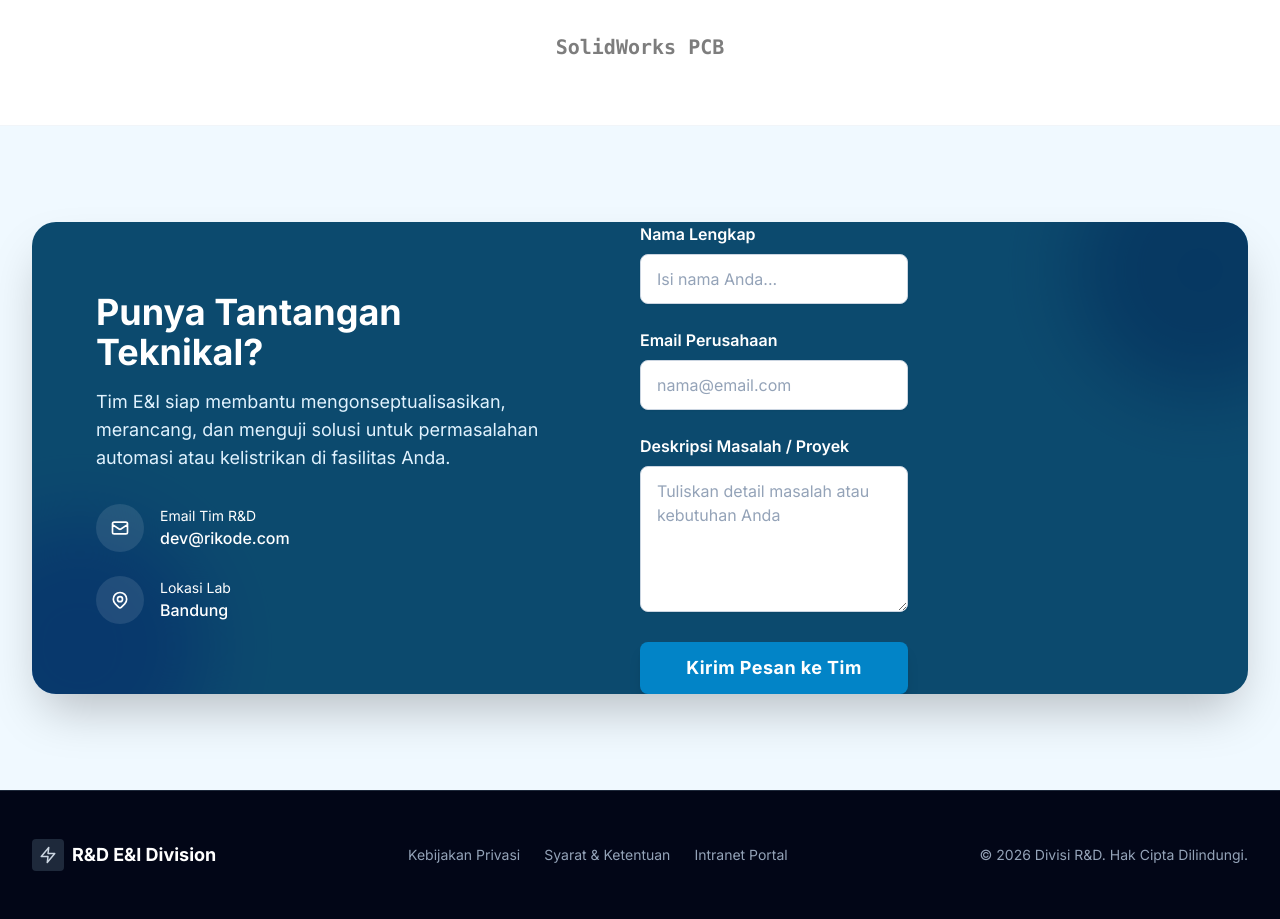
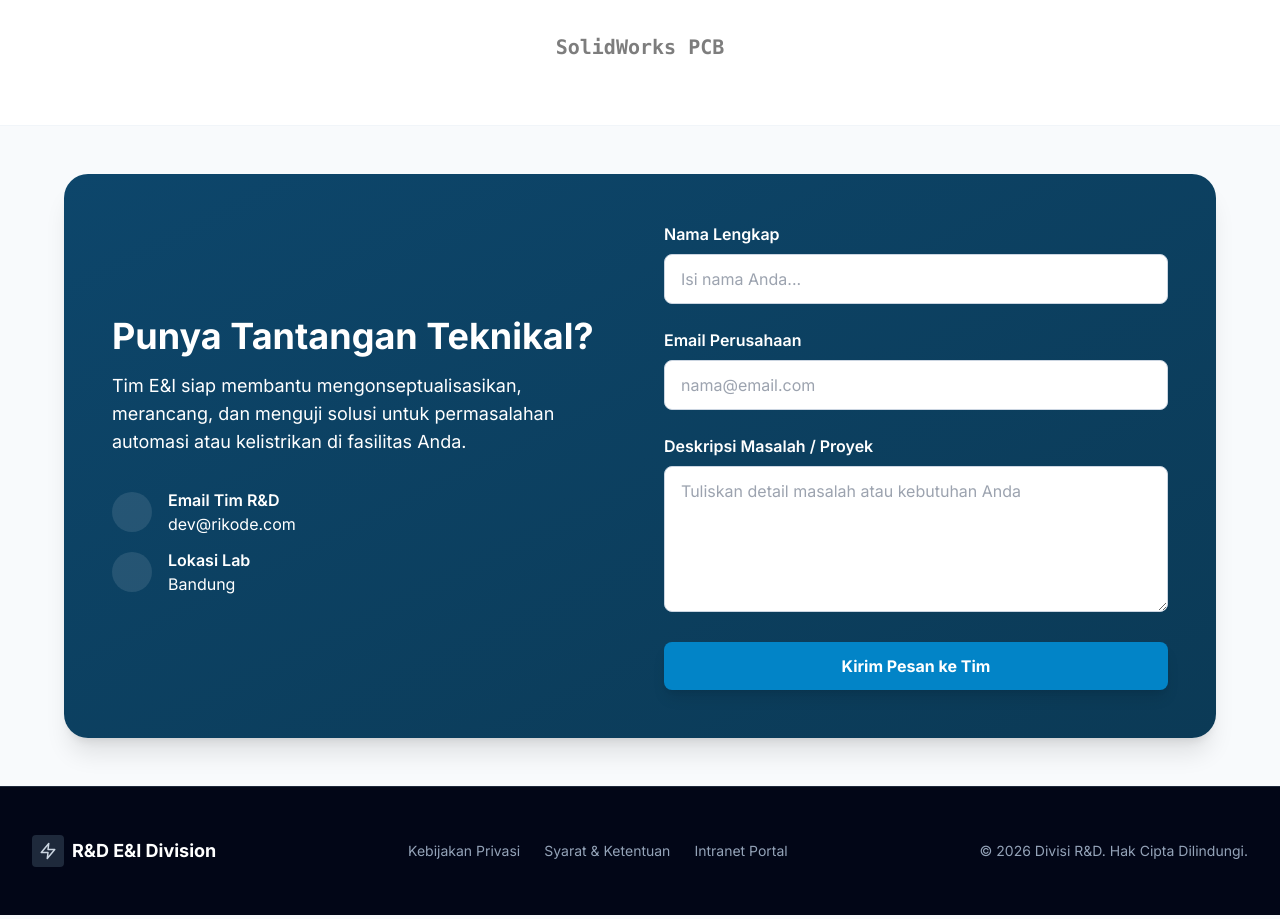
Before and after one commit to afm-oji/afm-oji.github.io, a plain HTML site: page index.html in a window 1280 px wide. Shown: the part 3440-4359 px from the top of the page. Drawn offline with nearby package versions, Linux system fonts and the light colour scheme.

Commit message:
Refactor contact section layout and form

```diff
--- a/index.html
+++ b/index.html
@@ -352,68 +352,48 @@
     </section>
 
     <!-- Contact / CTA Section -->
-    <section id="contact" class="py-24 bg-brand-50">
-        <div class="max-w-7xl mx-auto px-4 sm:px-6 lg:px-8">
-            <div class="bg-brand-900 rounded-3xl overflow-hidden shadow-2xl relative">
-                <div class="absolute top-0 right-0 -mr-20 -mt-20 w-64 h-64 rounded-full bg-brand-600 mix-blend-multiply opacity-50 blur-2xl"></div>
-                <div class="absolute bottom-0 left-0 -ml-20 -mb-20 w-64 h-64 rounded-full bg-blue-500 mix-blend-multiply opacity-50 blur-2xl"></div>
-
-                <div class="relative z-10 flex flex-col lg:flex-row">
-                    <!-- Text Area -->
-                    <div class="p-10 lg:p-16 lg:w-1/2 text-white flex flex-col justify-center">
-                        <h3 class="text-3xl md:text-4xl font-bold mb-4">Punya Tantangan Teknikal?</h3>
-                        <p class="text-brand-100 text-lg mb-8">Tim E&I siap membantu mengonseptualisasikan, merancang, dan menguji solusi untuk permasalahan automasi atau kelistrikan di fasilitas Anda.</p>
-
-                        <div class="space-y-6">
-                            <div class="flex items-center">
-                                <div class="w-12 h-12 bg-white/10 rounded-full flex items-center justify-center mr-4">
-                                    <svg class="w-5 h-5" fill="none" stroke="currentColor" viewBox="0 0 24 24"><path stroke-linecap="round" stroke-linejoin="round" stroke-width="2" d="M3 8l7.89 5.26a2 2 0 002.22 0L21 8M5 19h14a2 2 0 002-2V7a2 2 0 00-2-2H5a2 2 0 00-2 2v10a2 2 0 002 2z"></path></svg>
-                                </div>
+    <section class="py-12">
+  <div class="max-w-6xl mx-auto bg-gradient-to-br from-[#0d466b] to-[#0b3a56] rounded-3xl shadow-xl p-6 md:p-12">
+    <div class="flex flex-col md:flex-row md:gap-12 items-stretch">
+      <!-- INFO KIRI -->
+      <div class="flex-1 flex flex-col justify-center text-white py-8 md:py-0">
+        <h2 class="text-4xl font-bold mb-4">Punya Tantangan Teknikal?</h2>
+        <p class="mb-8 text-lg">Tim E&I siap membantu mengonseptualisasikan, merancang, dan menguji solusi untuk permasalahan automasi atau kelistrikan di fasilitas Anda.</p>
+        <div class="flex items-center gap-4 mb-3">
+          <div class="w-10 h-10 bg-white/10 rounded-full flex items-center justify-center"><svg .../></div>
           <div>
-                                    <div class="text-brand-200 text-sm">Email Tim R&D</div>
-                                    <div class="font-medium">dev@rikode.com</div>
+            <div class="font-semibold">Email Tim R&D</div>
+            <div>dev@rikode.com</div>
           </div>
         </div>
-                            <div class="flex items-center">
-                                <div class="w-12 h-12 bg-white/10 rounded-full flex items-center justify-center mr-4">
-                                    <svg class="w-5 h-5" fill="none" stroke="currentColor" viewBox="0 0 24 24"><path stroke-linecap="round" stroke-linejoin="round" stroke-width="2" d="M17.657 16.657L13.414 20.9a1.998 1.998 0 01-2.827 0l-4.244-4.243a8 8 0 1111.314 0z"></path><path stroke-linecap="round" stroke-linejoin="round" stroke-width="2" d="M15 11a3 3 0 11-6 0 3 3 0 016 0z"></path></svg>
-                                </div>
+        <div class="flex items-center gap-4">
+          <div class="w-10 h-10 bg-white/10 rounded-full flex items-center justify-center"><svg .../></div>
           <div>
-                                    <div class="text-brand-200 text-sm">Lokasi Lab</div>
-                                    <div class="font-medium">Bandung</div>
+            <div class="font-semibold">Lokasi Lab</div>
+            <div>Bandung</div>
           </div>
         </div>
       </div>
-                    </div>
-
-                    <!-- Form Area -->
-                    <form id="contactForm" class="space-y-6">
+      <!-- FORM KANAN -->
+      <div class="flex-1 flex justify-center items-center">
+        <form id="contactForm" class="w-full space-y-6">
           <div>
-                        <label for="name" class="block text-base font-semibold text-white mb-2">Nama Lengkap</label>
-                        <input type="text" id="name" name="name"
-                            class="w-full px-4 py-3 rounded-lg border border-slate-300 focus:ring-2 focus:ring-brand-400 focus:border-brand-400 outline-none transition shadow-sm bg-white text-slate-900 placeholder-slate-400"
-                            placeholder="Isi nama Anda..." required>
+              <label for="name" class="block text-white font-semibold mb-2">Nama Lengkap</label>
+              <input type="text" id="name" name="name" class="w-full px-4 py-3 rounded-lg border border-slate-300 focus:ring-2 focus:ring-brand-400 focus:border-brand-400 bg-white text-slate-900" placeholder="Isi nama Anda..." required>
           </div>
           <div>
-                        <label for="email" class="block text-base font-semibold text-white mb-2">Email Perusahaan</label>
-                        <input type="email" id="email" name="email"
-                            class="w-full px-4 py-3 rounded-lg border border-slate-300 focus:ring-2 focus:ring-brand-400 focus:border-brand-400 outline-none transition shadow-sm bg-white text-slate-900 placeholder-slate-400"
-                            placeholder="nama@email.com" required>
+              <label for="email" class="block text-white font-semibold mb-2">Email Perusahaan</label>
+              <input type="email" id="email" name="email" class="w-full px-4 py-3 rounded-lg border border-slate-300 focus:ring-2 focus:ring-brand-400 focus:border-brand-400 bg-white text-slate-900" placeholder="nama@email.com" required>
           </div>
           <div>
-                        <label for="message" class="block text-base font-semibold text-white mb-2">Deskripsi Masalah / Proyek</label>
-                        <textarea id="message" name="message" rows="5"
-                            class="w-full px-4 py-3 rounded-lg border border-slate-300 focus:ring-2 focus:ring-brand-400 focus:border-brand-400 outline-none transition shadow-sm bg-white text-slate-900 placeholder-slate-400"
-                            placeholder="Tuliskan detail masalah atau kebutuhan Anda" required></textarea>
+              <label for="message" class="block text-white font-semibold mb-2">Deskripsi Masalah / Proyek</label>
+              <textarea id="message" name="message" rows="5" class="w-full px-4 py-3 rounded-lg border border-slate-300 focus:ring-2 focus:ring-brand-400 focus:border-brand-400 bg-white text-slate-900" placeholder="Tuliskan detail masalah atau kebutuhan Anda" required></textarea>
           </div>
-                    <button type="submit"
-                        class="w-full bg-brand-600 hover:bg-brand-700 text-white font-bold py-3 rounded-lg shadow-lg transition-colors duration-200 text-lg tracking-wide">
+          <button type="submit" class="w-full bg-brand-600 hover:bg-brand-700 text-white font-bold py-3 rounded-lg shadow-lg transition">
             Kirim Pesan ke Tim
           </button>
-                    <div id="success-msg" class="hidden mt-4 p-3 bg-green-50 text-green-700 rounded-lg text-sm text-center">
-                        Pesan berhasil dikirim. Tim R&D akan segera menghubungi Anda.
-                    </div>
-                    <div id="error-msg" class="hidden mt-4 p-3 bg-red-50 text-red-700 rounded-lg text-sm text-center"></div>
+          <div id="success-msg" class="hidden mt-2 p-3 bg-green-50 text-green-700 rounded text-center text-sm"></div>
+          <div id="error-msg" class="hidden mt-2 p-3 bg-red-50 text-red-700 rounded text-center text-sm"></div>
         </form>
       </div>
     </div>
```
Lines whose indentation alone changed are shown as unchanged.
